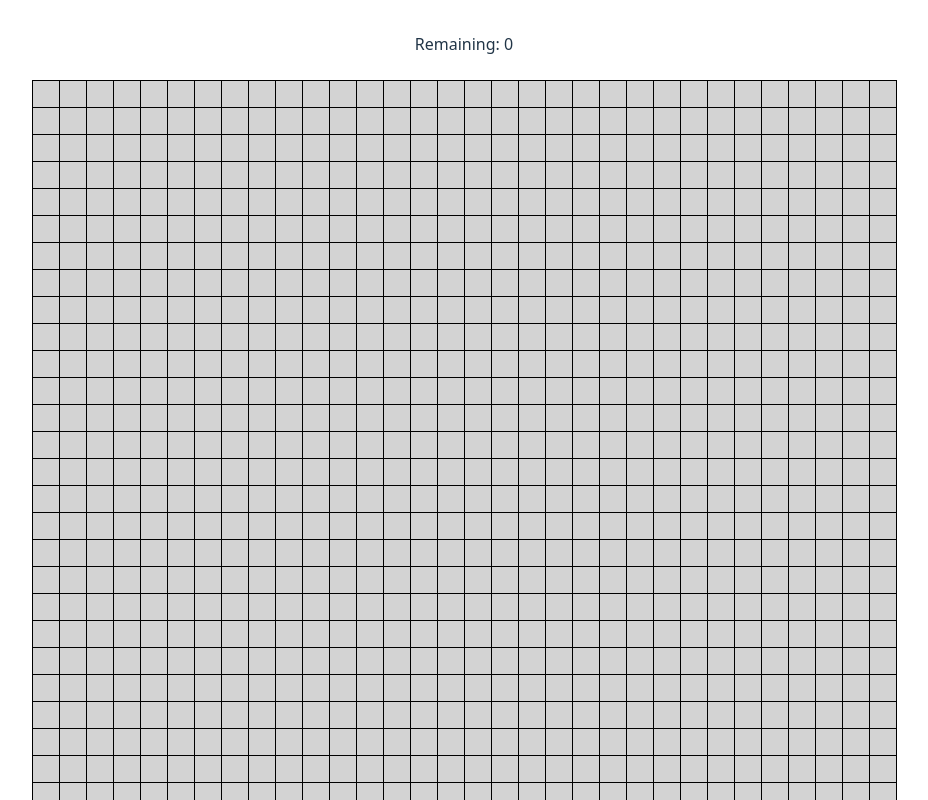
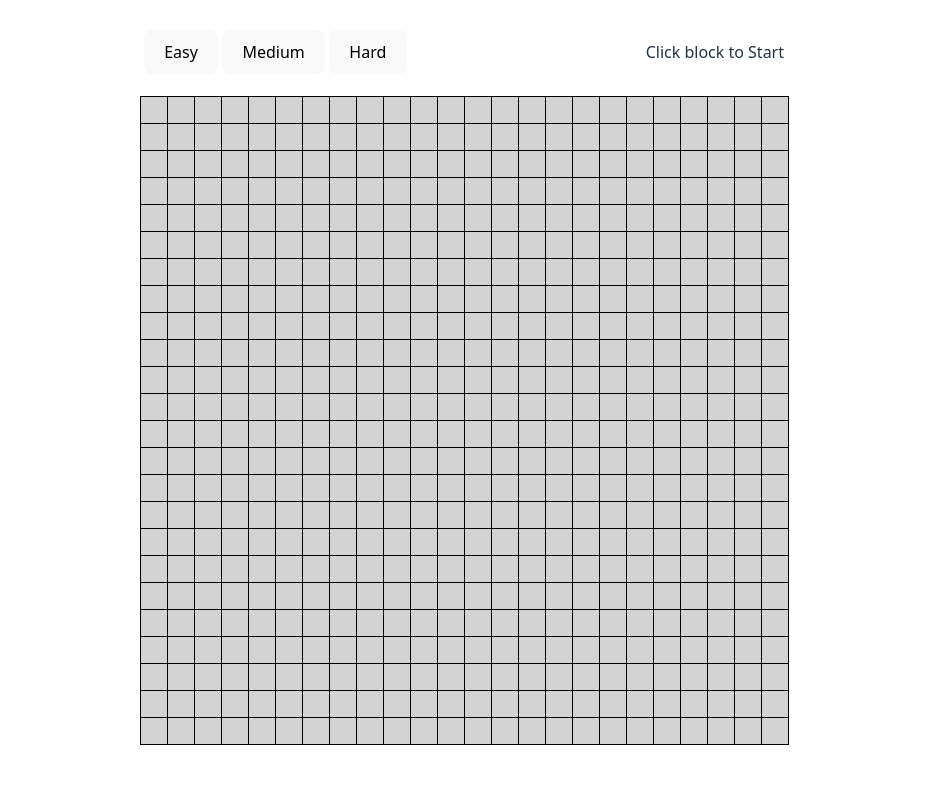
Before and after one commit to Pansther/minesweeper, a Svelte app: page / in a window 1280 px wide. Shown: the top 800 px of the page, without its empty margins (176-1104 px from the left). Built offline with nearby package versions, Linux system fonts and the light colour scheme.

Commit message:
feat: Add playable loop

```diff
--- a/src/App.svelte
+++ b/src/App.svelte
@@ -2,62 +2,150 @@
   import cx from 'clsx'
 
   import {
+    checkMines,
+    openAdjacent,
+    generateRows,
     generateMines,
     countMinesAmount,
     countAdjacentMines,
-    CONFIG,
-    generateRows,
-    openAdjacent,
+    checkAllowOpenAdjacent,
   } from './helpers/mine'
 
-  let firstClicked = $state(true)
+  import { ItemType } from './types/mine'
+
   let difficulty = $state<1 | 2 | 3>(3)
   let playRows = $state(generateRows(3))
   let mines = $state<number[][]>([])
+  let playState = $state<'idle' | 'play' | 'fail' | 'complete'>('idle')
 
-  // const mines = $derived(generateMines(difficulty))
-  const remaining = $derived(countMinesAmount(mines))
+  const remaining = $derived(countMinesAmount(playRows, mines))
 
-  // $effect(() => {
-  //   playRows = generateRows(difficulty)
-  //   console.log('playRows', playRows)
-  // })
+  const { Blank, Flag, Open } = ItemType
+
+  const changeDifficulty = (target: 1 | 2 | 3) => {
+    difficulty = target
+    restart()
+  }
 
   const clickItem = (row: number, col: number) => {
-    if (firstClicked) {
-      firstClicked = false
+    if (playState === 'idle') {
+      playState = 'play'
       mines = generateMines(difficulty, { row, col })
       playRows = openAdjacent(playRows, row, col)
     }
 
-    if (playRows[row][col] === 1) {
+    if (playState !== 'play') return
+
+    const itemStatus = playRows[row][col]
+
+    if (itemStatus === Open) {
+      const isAllowOpenAdjacent = checkAllowOpenAdjacent(
+        playRows,
+        mines,
+        row,
+        col,
+      )
+
+      if (!isAllowOpenAdjacent) return
+
+      playRows = openAdjacent(playRows, row, col)
+    } else if (itemStatus === Flag) {
       //
     } else {
-      playRows[row][col] = 1
+      playRows[row][col] = Open
+    }
+
+    checkPlayRowsAndMines()
+  }
+
+  const flagItem = (row: number, col: number) => {
+    if (playState !== 'play') return
+
+    const itemStatus = playRows[row][col]
+
+    if (itemStatus === Open) return
+
+    if (itemStatus === Flag) {
+      playRows[row][col] = Blank
+    } else {
+      playRows[row][col] = Flag
     }
   }
+
+  const checkPlayRowsAndMines = () => {
+    const isFoundMine = checkMines(playRows, mines)
+
+    if (isFoundMine) {
+      playState = 'fail'
+    }
+  }
+
+  const restart = () => {
+    playState = 'idle'
+    mines = []
+    playRows = generateRows(difficulty)
+  }
+
+  $effect(() => {
+    const isAllOpen = playRows
+      .flatMap((row) => row)
+      .every((col) => col === Open || col === Flag)
+
+    if (isAllOpen) playState = 'complete'
+  })
 </script>
 
 <main>
-  <div>Remaining: {remaining}</div>
+  <div class="navigation">
+    <div>
+      <button onclick={() => changeDifficulty(1)}>Easy</button>
+      <button onclick={() => changeDifficulty(2)}>Medium</button>
+      <button onclick={() => changeDifficulty(3)}>Hard</button>
+    </div>
+
+    {#if playState === 'fail'}
+      <button onclick={restart}>Restart</button>
+    {:else if playState === 'idle'}
+      <div>Click block to Start</div>
+    {:else if playState === 'complete'}
+      <div style="display: flex; gap: 8px; align-items: center;">
+        <div>You Win !</div>
+        <button onclick={restart}>Restart</button>
+      </div>
+    {:else}
+      <div>Remaining: {remaining}</div>
+    {/if}
+  </div>
 
   <br />
 
-  <div class={cx('container', `level_${difficulty}`)}>
+  <div
+    role="grid"
+    tabindex="0"
+    class={cx('container', `level_${difficulty}`)}
+    oncontextmenu={(e) => e.preventDefault()}
+  >
     {#each playRows as row, rowIndex}
       {#each row as col, colIndex}
-        {@const isOpen = col}
+        {@const isOpen = col === 1}
+        {@const isFlag = col === 2}
         {@const isMine = mines?.[rowIndex]?.[colIndex] || false}
         {@const amount = countAdjacentMines(mines, rowIndex, colIndex)}
 
         <div
           aria-hidden={false}
-          class={cx('item', { mine: isMine, open: isOpen })}
+          class={cx('item', {
+            open: isOpen,
+            mine: isMine && (isOpen || playState === 'fail'),
+          })}
           onclick={() => clickItem(rowIndex, colIndex)}
+          oncontextmenu={() => flagItem(rowIndex, colIndex)}
         >
           {#if isOpen && amount && !isMine}
             {amount}
-          {:else if isOpen && isMine}
+          {:else if isFlag}
+            F
+          {:else if isMine && (isOpen || playState === 'fail')}
             *
           {/if}
         </div>
@@ -67,9 +155,28 @@
 </main>
 
 <style>
+  main {
+    display: flex;
+    min-width: 800px;
+    min-height: 800px;
+    align-items: center;
+    flex-direction: column;
+    justify-content: flex-start;
+  }
+
+  .navigation {
+    gap: 8px;
+    width: 80%;
+    height: 40px;
+    display: flex;
+    align-items: center;
+    justify-content: space-between;
+  }
+
   .container {
     display: grid;
     user-select: none;
+    width: fit-content;
     border-top: 1px solid black;
     border-left: 1px solid black;
 
@@ -82,7 +189,7 @@
     }
 
     &.level_3 {
-      grid-template-columns: repeat(32, 1fr);
+      grid-template-columns: repeat(24, 1fr);
     }
 
     .item {
@@ -104,7 +211,7 @@
       }
 
       &.mine {
-        /* background-color: red; */
+        background-color: red;
       }
     }
   }
--- a/src/helpers/mine.ts
+++ b/src/helpers/mine.ts
@@ -1,3 +1,8 @@
+import { ItemType, MineType } from '../types/mine'
+
+const { Blank, Flag, Open } = ItemType
+const { Empty, Mine } = MineType
+
 export const CONFIG = {
   1: {
     rows: 9,
@@ -8,8 +13,8 @@ export const CONFIG = {
     percent: 0.15,
   },
   3: {
-    rows: 32,
-    percent: 0.2,
+    rows: 24,
+    percent: 0.4,
   },
 } as const
 
@@ -51,8 +56,8 @@ export const generateMines = (
     let r = Math.floor(Math.random() * rows)
     let c = Math.floor(Math.random() * rows)
 
-    if (minefield[r][c] === 0) {
-      minefield[r][c] = 1
+    if (minefield[r][c] === Empty) {
+      minefield[r][c] = Mine
       minesPlaced++
     }
   }
@@ -82,7 +87,7 @@ export const countAdjacentMines = (
     const newCol = col + dx
 
     if (newRow >= 0 && newRow < rows && newCol >= 0 && newCol < cols) {
-      if (minefield?.[newRow][newCol] === 1) {
+      if (minefield?.[newRow][newCol] === Mine) {
         mineCount++
       }
     }
@@ -99,14 +104,14 @@ export const removeAdjacentMines = (
   const rows = minefield?.length
   const cols = minefield[0]?.length
 
-  minefield[row][col] = 0
+  minefield[row][col] = Blank
 
   for (const [dy, dx] of directions) {
     const newRow = row + dy
     const newCol = col + dx
 
     if (newRow >= 0 && newRow < rows && newCol >= 0 && newCol < cols) {
-      minefield[newRow][newCol] = 0
+      minefield[newRow][newCol] = Blank
     }
   }
 
@@ -114,27 +119,71 @@ export const removeAdjacentMines = (
 }
 
 export const openAdjacent = (
-  minefield: number[][],
+  playRows: number[][],
   row: number,
   col: number
 ) => {
-  const rows = minefield?.length
-  const cols = minefield[0]?.length
+  const rows = playRows?.length
+  const cols = playRows[0]?.length
 
   for (const [dy, dx] of directions) {
     const newRow = row + dy
     const newCol = col + dx
 
     if (newRow >= 0 && newRow < rows && newCol >= 0 && newCol < cols) {
-      minefield[newRow][newCol] = 1
+      if (playRows[newRow][newCol] === Flag) continue
+
+      playRows[newRow][newCol] = Open
     }
   }
 
-  return minefield
+  return playRows
 }
 
-export const countMinesAmount = (mines: number[][]) => {
-  return mines
+export const checkAllowOpenAdjacent = (
+  playRows: number[][],
+  minefields: number[][],
+  row: number,
+  col: number
+) => {
+  const adjacentMinesAmount = countAdjacentMines(minefields, row, col)
+
+  const rows = playRows?.length
+  const cols = playRows[0]?.length
+
+  let flagAmount = 0
+
+  for (const [dy, dx] of directions) {
+    const newRow = row + dy
+    const newCol = col + dx
+
+    if (newRow >= 0 && newRow < rows && newCol >= 0 && newCol < cols) {
+      if (playRows[newRow][newCol] === Flag) flagAmount += 1
+    }
+  }
+
+  return flagAmount >= adjacentMinesAmount
+}
+
+export const countMinesAmount = (playRows: number[][], mines: number[][]) => {
+  const flagAmount = playRows
     .flatMap((row) => row)
-    .reduce((prev, current) => prev + current, 0)
+    .reduce((prev, current) => {
+      if (current === Flag) return prev + 1
+      return prev
+    }, 0)
+
+  return (
+    mines.flatMap((row) => row).reduce((prev, current) => prev + current, 0) -
+    flagAmount
+  )
 }
+
+export const checkMines = (playRows: number[][], minefields: number[][]) => {
+  return playRows.some((rows, rowIndex) =>
+    rows.some((col, colIndex) => {
+      if (col === Open) return minefields[rowIndex][colIndex] === Mine
+      return false
+    })
+  )
+}
--- /dev/null
+++ b/src/types/mine.ts
@@ -0,0 +1,10 @@
+export enum ItemType {
+  Blank = 0,
+  Open = 1,
+  Flag = 2,
+}
+
+export enum MineType {
+  Empty = 0,
+  Mine = 1,
+}
```
